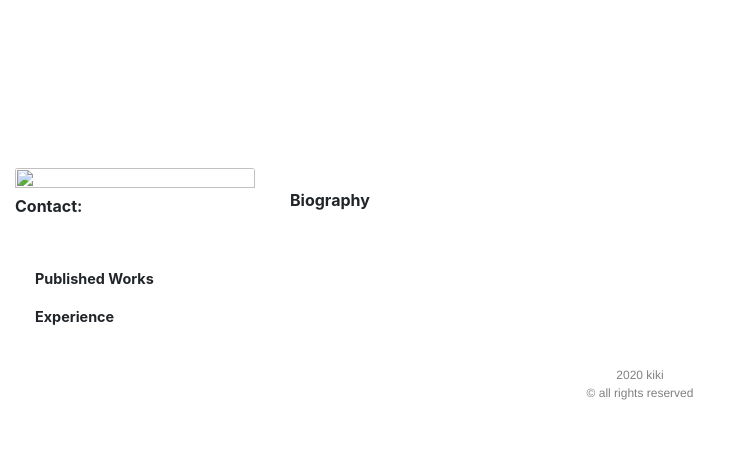
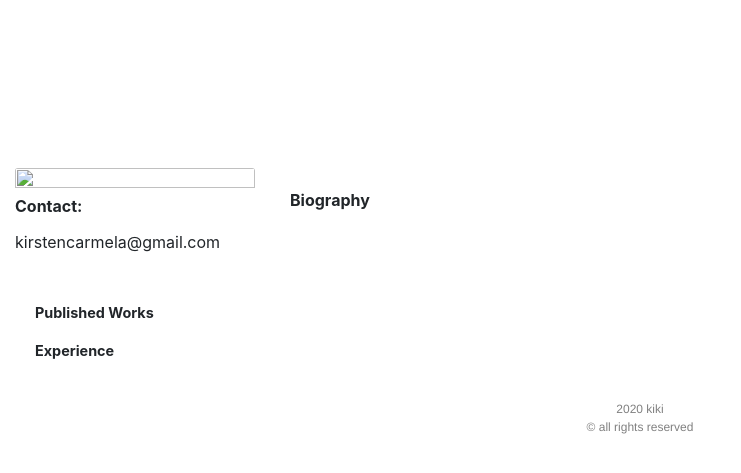
Before and after one commit to JohnSinclair/carmelasutra, a Django app: template CarmelaSutra/templates/cv.html in a window 1280 px wide. Shown: the top 473 px of the page, without its empty margins (0-741 px from the left). Run offline with Django 3.2, Linux system fonts and the light colour scheme; the template is opened without the code that fills it, so the values that code supplies are empty; some libraries are stand-ins or nearby versions.

Commit message:
updated cv

```diff
--- a/CarmelaSutra/templates/cv.html
+++ b/CarmelaSutra/templates/cv.html
@@ -19,7 +19,7 @@
                     <img class="cv cv-image card-img-top" src="{{cv.image.url}}" alt="{{cv.image.name}}">
                     <div class="card-title">
                         <p class="card-title"><b>Contact:</b></p>
-                        <!-- <p class="">kirstencarmela@gmail.com</p> -->
+                        <p class="">kirstencarmela@gmail.com</p>
                         <!-- <p class="">484-824-0298</p> -->
                     </div>
                     </div>
```
